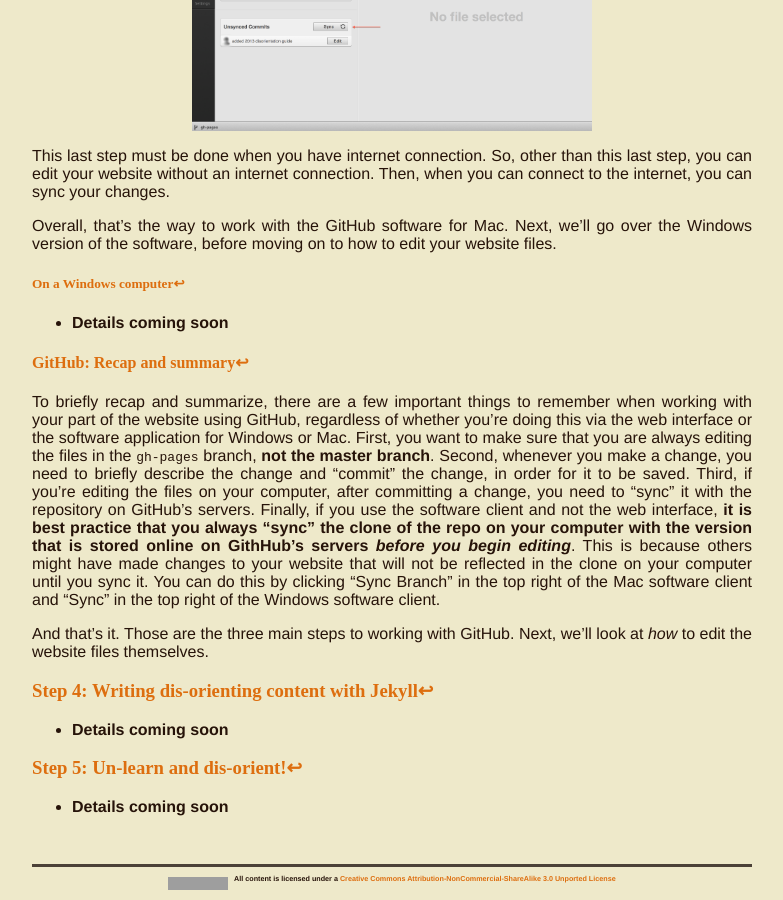
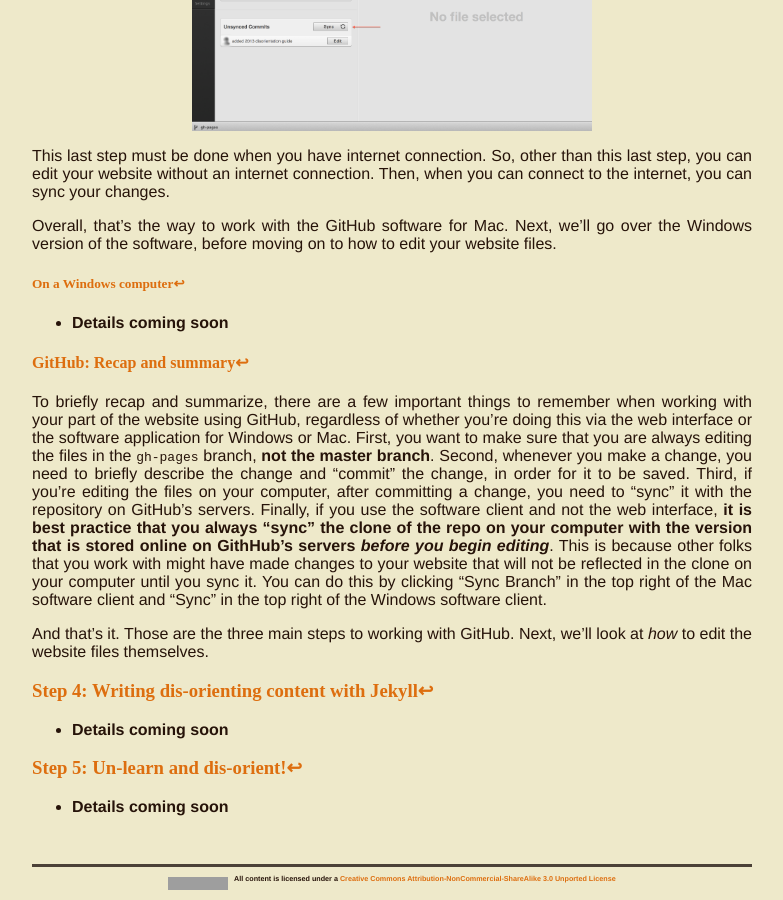
Before and after one commit to dis-orientation/dis-orientation.github.io, a Jekyll site: the page built from involved.md, in a window 1280 px wide and 900 px high, scrolled down 6988 px. Shown: the whole window, without its empty margins (248-1031 px from the left). Built offline with Jekyll 4.4.1, drawn with Linux system fonts in a browser that asks for light colours; Markdown is read by kramdown in place of the engine named in the settings; grey boxes are pictures that could not be loaded.

Commit message:
changed wording

```diff
--- a/involved.md
+++ b/involved.md
@@ -153,7 +153,7 @@ Overall, that's the way to work with the GitHub software for Mac. Next, we'll go
 
 #### <a id="github-summary">GitHub: Recap and summary</a><a href="#toc">↩</a>
 
-To briefly recap and summarize, there are a few important things to remember when working with your part of the website using GitHub, regardless of whether you're doing this via the web interface or the software application for Windows or Mac. First, you want to make sure that you are always editing the files in the `gh-pages` branch, **not the master branch**. Second, whenever you make a change, you need to briefly describe the change and "commit" the change, in order for it to be saved. Third, if you're editing the files on your computer, after committing a change, you need to "sync" it with the repository on GitHub's servers. Finally, if you use the software client and not the web interface, **it is best practice that you always "sync" the clone of the repo on your computer with the version that is stored online on GithHub's servers _before you begin editing_**. This is because others might have made changes to your website that will not be reflected in the clone on your computer until you sync it. You can do this by clicking "Sync Branch" in the top right of the Mac software client and "Sync" in the top right of the Windows software client.
+To briefly recap and summarize, there are a few important things to remember when working with your part of the website using GitHub, regardless of whether you're doing this via the web interface or the software application for Windows or Mac. First, you want to make sure that you are always editing the files in the `gh-pages` branch, **not the master branch**. Second, whenever you make a change, you need to briefly describe the change and "commit" the change, in order for it to be saved. Third, if you're editing the files on your computer, after committing a change, you need to "sync" it with the repository on GitHub's servers. Finally, if you use the software client and not the web interface, **it is best practice that you always "sync" the clone of the repo on your computer with the version that is stored online on GithHub's servers _before you begin editing_**. This is because other folks that you work with might have made changes to your website that will not be reflected in the clone on your computer until you sync it. You can do this by clicking "Sync Branch" in the top right of the Mac software client and "Sync" in the top right of the Windows software client.
 
 And that's it. Those are the three main steps to working with GitHub. Next, we'll look at *how* to edit the website files themselves.
 
```
